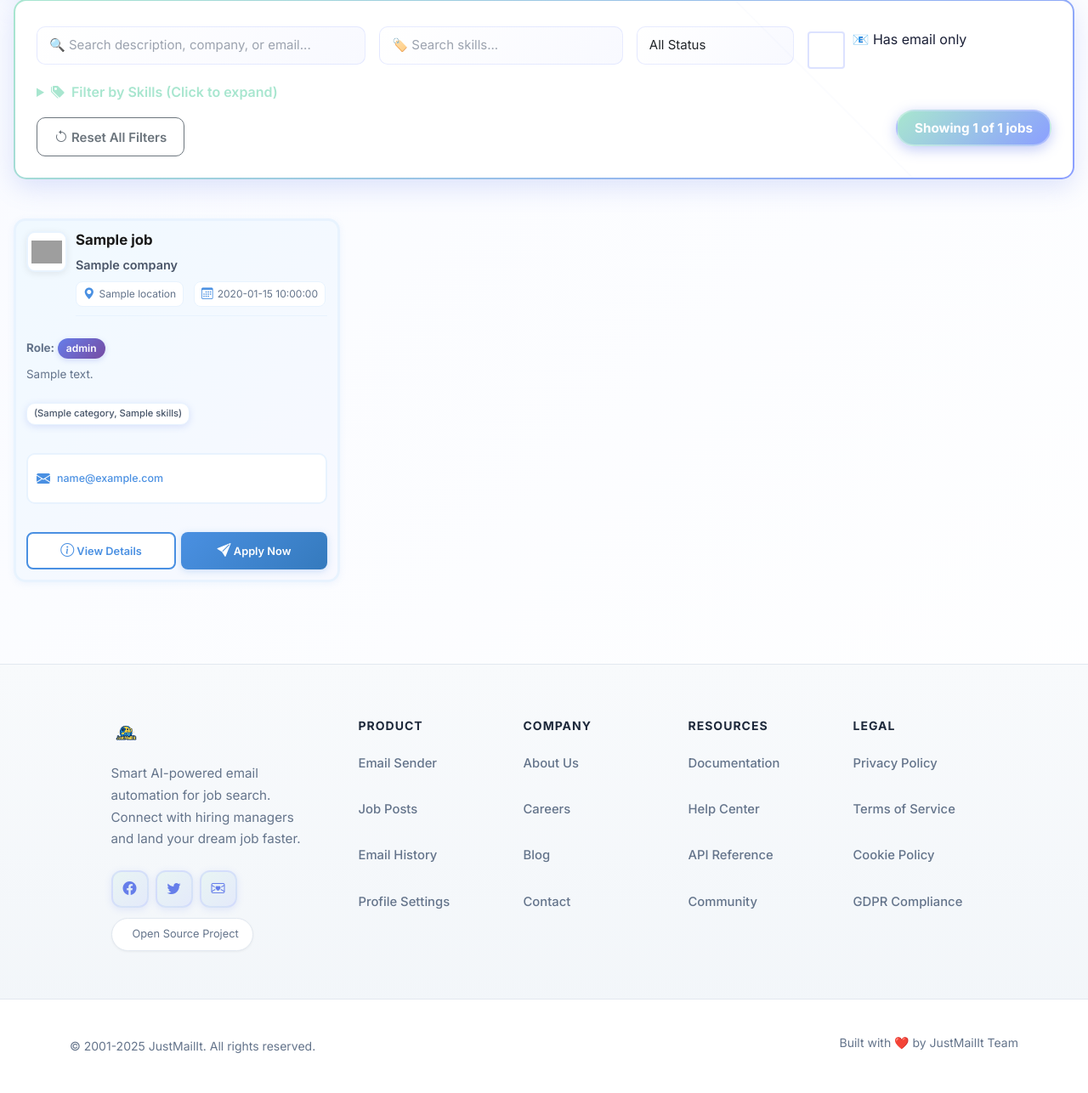
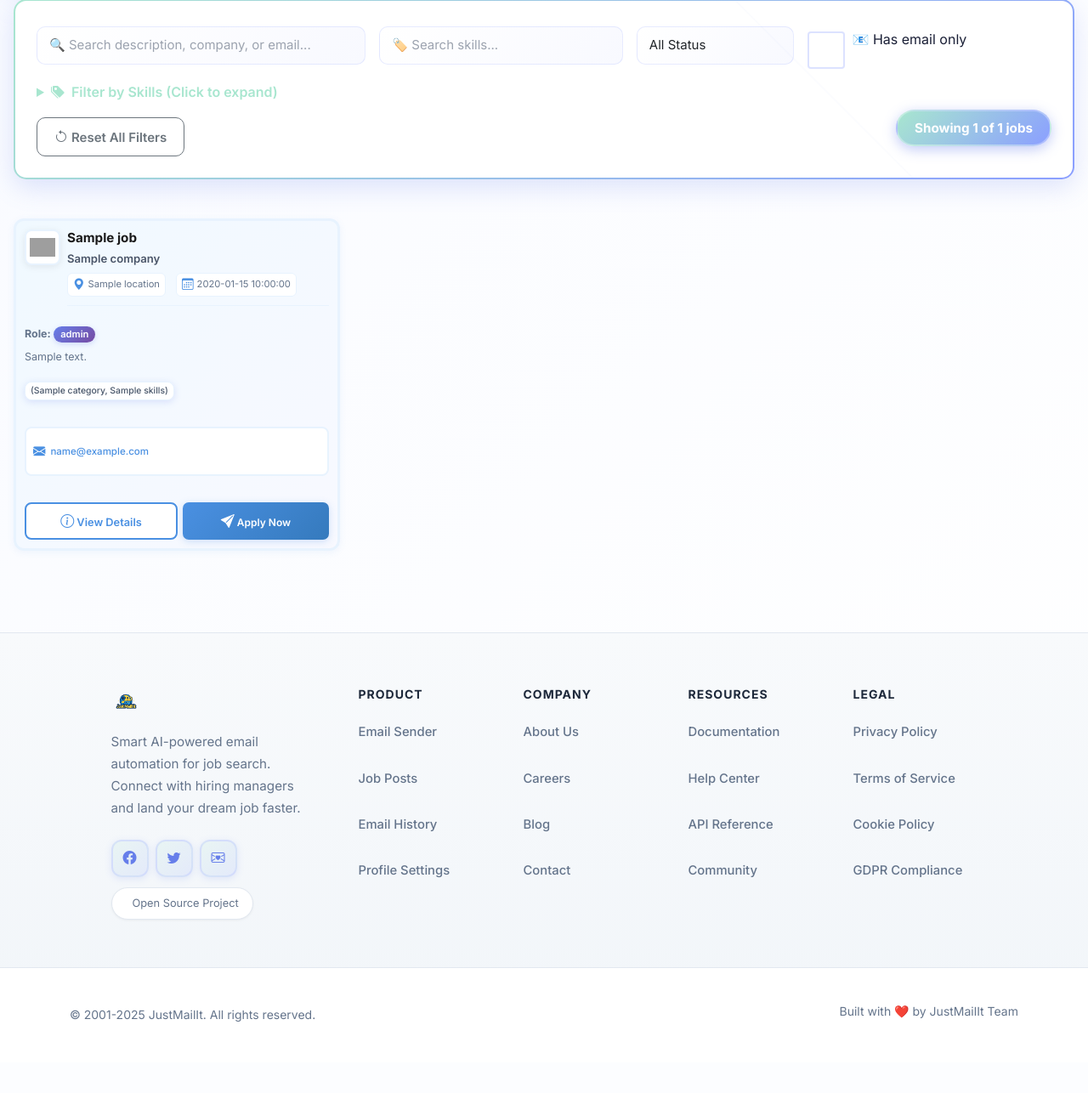
Before and after one commit to manuchaturvedi/email-sent-site, a Flask app: template sendmail/templates/job_posts.html in a window 1280 px wide. Shown: the part 565-1851 px from the top of the page at 85% size. After the commit the page ends 1767 px from the top, so only its background shows below. Run offline with Flask 3, Linux system fonts and the light colour scheme; the template is opened without the code that fills it: most values are stand-ins (such as "Sample title", 1, 10 or a date in 2020); grey boxes are pictures that could not be loaded.

```diff
--- a/sendmail/templates/job_posts.html
+++ b/sendmail/templates/job_posts.html
@@ -727,14 +727,14 @@
 .naukri-job-card {
     background: linear-gradient(135deg, #f0f9ff 0%, #f8f9ff 100%);
     border: 3px solid #e8f3fe;
-    border-radius: 14px;
-    padding: 12px;
+    border-radius: 12px;
+    padding: 10px;
     margin-bottom: 30px;
     transition: all 0.3s ease;
     box-shadow: 0 2px 8px rgba(74, 144, 226, 0.08);
     display: flex;
     flex-direction: column;
-    gap: 10px;
+    gap: 8px;
     height: 100%;
     position: relative;
     overflow: hidden;
@@ -764,10 +764,10 @@
 
 /* Company Logo Section - Now with API */
 .company-logo {
-    width: 48px;
-    height: 48px;
+    width: 42px;
+    height: 42px;
     background: white;
-    border-radius: 10px;
+    border-radius: 8px;
     display: flex;
     align-items: center;
     justify-content: center;
@@ -786,15 +786,15 @@
 }
 
 .company-logo-fallback {
-    width: 48px;
-    height: 48px;
+    width: 42px;
+    height: 42px;
     background: linear-gradient(135deg, #667eea 0%, #764ba2 100%);
-    border-radius: 10px;
+    border-radius: 8px;
     display: flex;
     align-items: center;
     justify-content: center;
     color: white;
-    font-size: 18px;
+    font-size: 16px;
     font-weight: 700;
     flex-shrink: 0;
     box-shadow: 0 2px 8px rgba(102, 126, 234, 0.3);
@@ -802,10 +802,10 @@
 
 /* Job Title - Compact Naukri Style */
 .naukri-job-title {
-    font-size: 1.05rem;
+    font-size: 0.95rem;
     font-weight: 700;
     color: #1a1a1a;
-    margin: 0 0 6px 0;
+    margin: 0 0 4px 0;
     line-height: 1.3;
     transition: color 0.3s ease;
     display: -webkit-box;
@@ -820,10 +820,10 @@
 
 /* Company Name Below Title */
 .naukri-company-name {
-    font-size: 0.9rem;
+    font-size: 0.82rem;
     font-weight: 600;
     color: #4a5568;
-    margin-bottom: 8px;
+    margin-bottom: 6px;
     display: flex;
     align-items: center;
     gap: 4px;
@@ -847,12 +847,12 @@
 .naukri-job-info .info-item {
     display: flex;
     align-items: center;
-    gap: 5px;
-    font-size: 0.75rem;
+    gap: 4px;
+    font-size: 0.7rem;
     color: #64748b;
     background: white;
-    padding: 3px 8px;
-    border-radius: 8px;
+    padding: 2px 6px;
+    border-radius: 6px;
     border: 1px solid #e8f3fe;
 }
 
@@ -869,9 +869,9 @@
 /* Job Description Section - Compact */
 .naukri-job-description {
     color: #64748b;
-    font-size: 0.84rem;
-    line-height: 1.5;
-    margin-bottom: 8px;
+    font-size: 0.78rem;
+    line-height: 1.4;
+    margin-bottom: 6px;
 }
 
 .naukri-job-description p {
@@ -889,9 +889,9 @@
 .role-badge {
     background: linear-gradient(135deg, #667eea 0%, #764ba2 100%);
     color: white;
-    padding: 3px 10px;
-    border-radius: 12px;
-    font-size: 0.75rem;
+    padding: 2px 8px;
+    border-radius: 10px;
+    font-size: 0.7rem;
     font-weight: 600;
     display: inline-block;
     box-shadow: 0 2px 6px rgba(102, 126, 234, 0.25);
@@ -908,9 +908,9 @@
 .naukri-skills .skill-tag {
     background: white;
     color: #475569;
-    padding: 3px 8px;
-    border-radius: 10px;
-    font-size: 0.7rem;
+    padding: 2px 6px;
+    border-radius: 8px;
+    font-size: 0.65rem;
     font-weight: 500;
     border: 1px solid #e8f3fe;
     transition: all 0.3s ease;
@@ -928,19 +928,19 @@
     display: flex;
     flex-direction: row;
     align-items: center;
-    gap: 8px;
+    gap: 6px;
     color: #64748b;
-    font-size: 0.78rem;
-    padding: 6px 10px;
+    font-size: 0.72rem;
+    padding: 5px 8px;
     background: white;
-    border-radius: 10px;
+    border-radius: 8px;
     border: 2px solid #e8f3fe;
     margin-top: auto;
 }
 
 .naukri-contact-info i {
     color: #4a90e2;
-    font-size: 1rem;
+    font-size: 0.9rem;
     flex-shrink: 0;
     display: inline-flex;
     align-items: center;
@@ -974,10 +974,10 @@
     background: linear-gradient(135deg, #4a90e2 0%, #357abd 100%);
     color: white;
     border: none;
-    padding: 6px 12px;
-    border-radius: 8px;
+    padding: 5px 10px;
+    border-radius: 7px;
     font-weight: 600;
-    font-size: 0.8rem;
+    font-size: 0.75rem;
     cursor: pointer;
     transition: all 0.3s ease;
     box-shadow: 0 2px 8px rgba(74, 144, 226, 0.25);
@@ -1047,24 +1047,24 @@
 /* Sent Badge */
 .sent-badge {
     position: absolute;
-    top: 12px;
-    right: 12px;
+    top: 10px;
+    right: 10px;
     background: linear-gradient(135deg, #10b981 0%, #059669 100%);
     color: white;
-    padding: 4px 10px;
-    border-radius: 10px;
-    font-size: 0.75rem;
+    padding: 3px 8px;
+    border-radius: 8px;
+    font-size: 0.7rem;
     font-weight: 600;
     box-shadow: 0 2px 8px rgba(16, 185, 129, 0.3);
     display: flex;
     align-items: center;
-    gap: 4px;
+    gap: 3px;
 }
 
 /* Card Top Section with Logo */
 .job-card-top {
     display: flex;
-    gap: 10px;
+    gap: 8px;
     align-items: flex-start;
 }
 
```
